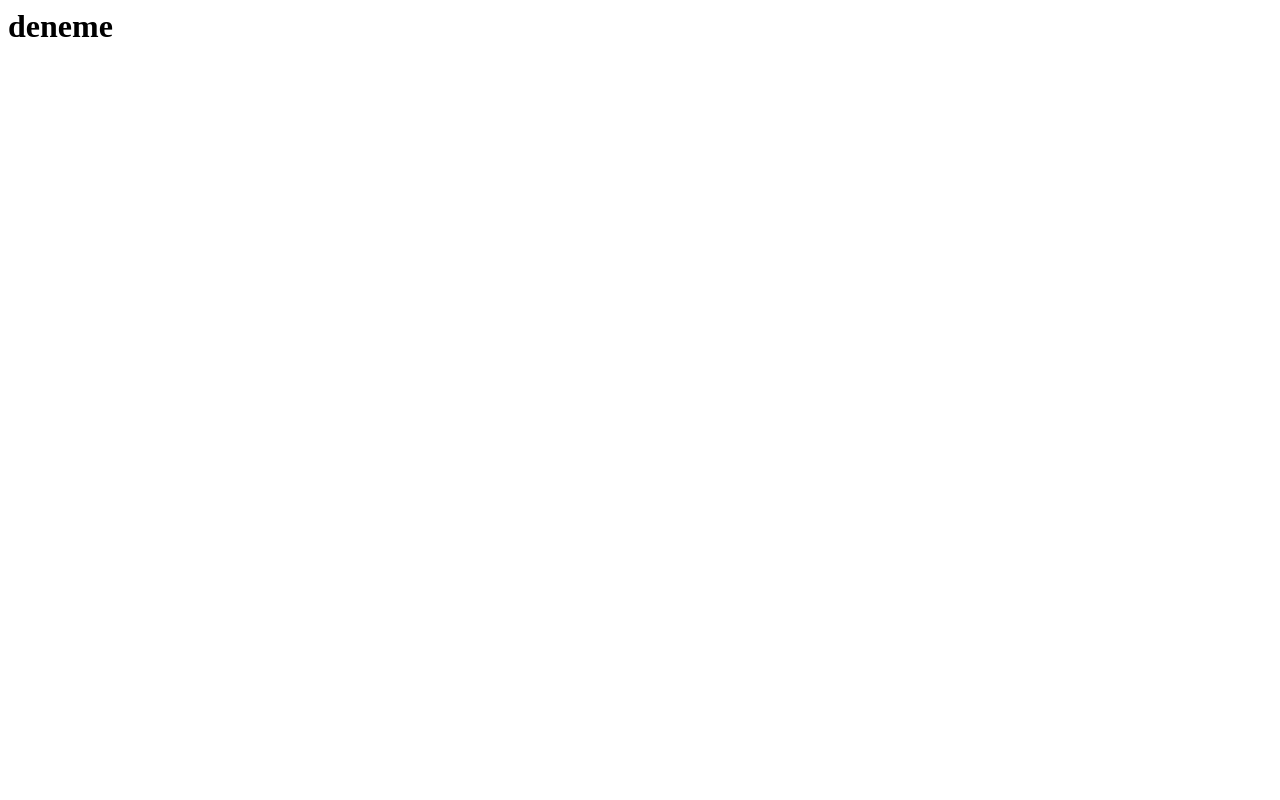
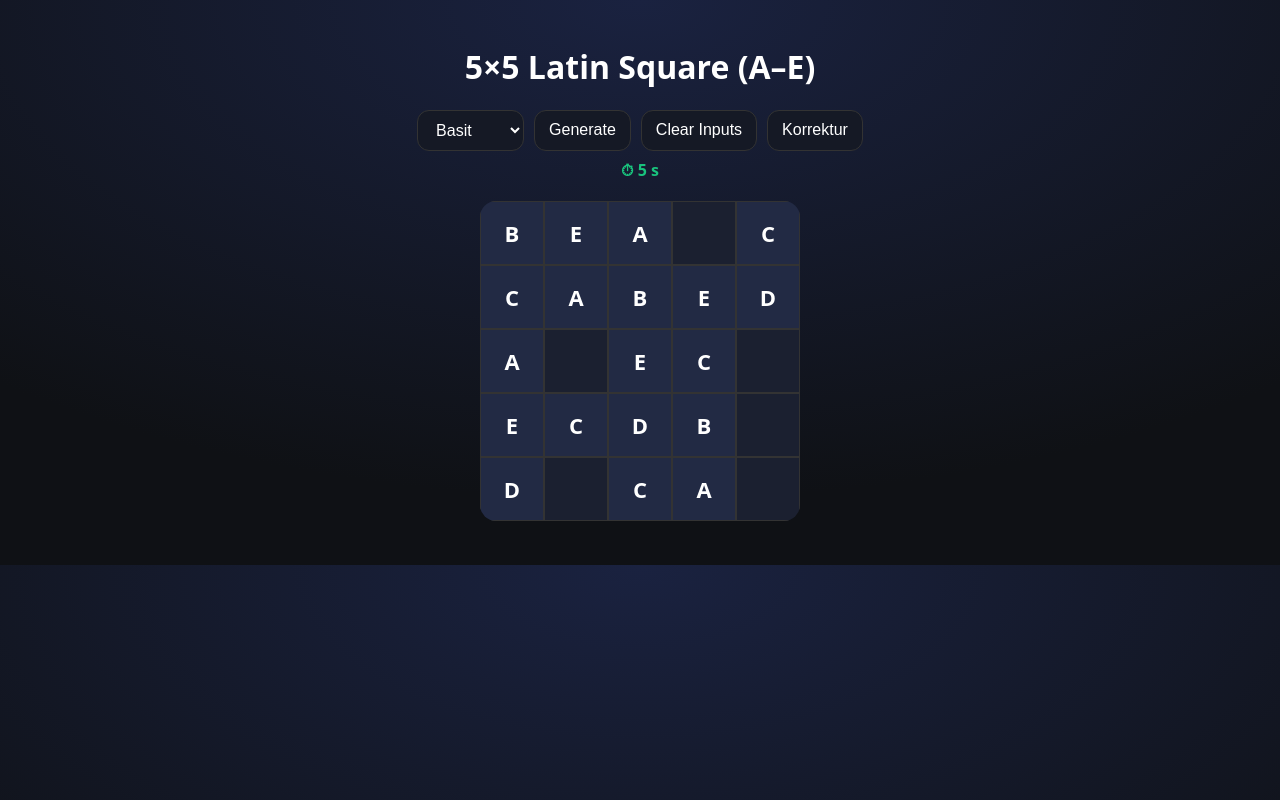
Before and after one commit to suleyman-kaya/suleyman-kaya.github.io, a plain HTML site: page index.html in a window 1280 px wide. Drawn offline with Linux system fonts and the light colour scheme.

Commit message:
latin squares
Added a complete HTML structure for a 5x5 Latin Square game, including styles and scripts for functionality.

```diff
--- a/index.html
+++ b/index.html
@@ -1,2 +1,223 @@
-<h1>deneme</h1>
-<script>alert("it works!")</script>
+<!DOCTYPE html>
+<html lang="tr">
+<head>
+<meta charset="UTF-8" />
+<meta name="viewport" content="width=device-width, initial-scale=1" />
+<title>5×5 Latin Square (A–E)</title>
+
+<style>
+:root{
+  --bg:#0f1115;
+  --cell:#1b2030;
+  --good:#19c37d;
+  --bad:#ff4d4f;
+}
+*{box-sizing:border-box}
+body{
+  margin:0; padding:24px;
+  font-family:system-ui,Arial;
+  background:radial-gradient(1000px 500px at 50% 0%,#1a2240,var(--bg));
+  color:#fff; text-align:center;
+}
+.controls{
+  display:flex; gap:10px; justify-content:center; flex-wrap:wrap;
+}
+select,button{
+  padding:10px 14px; font-size:16px;
+  border-radius:12px; border:1px solid #333;
+  background:#151925; color:#fff; cursor:pointer;
+}
+#timer{margin-top:8px; color:var(--good); font-weight:600}
+
+table{
+  margin:20px auto;
+  border-collapse:separate;
+  border-spacing:0;
+  border-radius:16px;
+  overflow:hidden;
+}
+td{
+  width:64px; height:64px;
+  border:1px solid #333;
+  background:var(--cell);
+  padding:0;
+}
+td.given{background:#222a44}
+.given-val{
+  display:flex;
+  align-items:center;
+  justify-content:center;
+  font-size:22px;
+  font-weight:800;
+}
+input.cell{
+  width:100%; height:100%;
+  border:0; outline:0;
+  background:transparent;
+  color:#eafff4;
+  font-size:22px;
+  font-weight:800;
+  text-align:center;
+  text-transform:uppercase;
+}
+td.bad{box-shadow:inset 0 0 0 3px var(--bad)}
+td.ok{box-shadow:inset 0 0 0 3px var(--good)}
+</style>
+</head>
+
+<body>
+
+<h1>5×5 Latin Square (A–E)</h1>
+
+<div class="controls">
+  <select id="difficulty">
+    <option value="easy">Basit</option>
+    <option value="medium">Orta</option>
+    <option value="hard">Zor</option>
+    <option value="extreme">Çok Zor</option>
+  </select>
+  <button id="btnGen">Generate</button>
+  <button id="btnClear">Clear Inputs</button>
+  <button id="btnCheck">Korrektur</button>
+</div>
+
+<div id="timer">⏱ 0 s</div>
+
+<table id="grid"></table>
+
+<script>
+const SIZE = 5;
+const SYMBOLS = ['A','B','C','D','E'];
+let solution, isHidden;
+let timerInterval, startTime;
+
+/* ---------- Latin Square üretimi ---------- */
+function randPerm(n){
+  const a=[...Array(n).keys()];
+  for(let i=n-1;i>0;i--){
+    const j=Math.floor(Math.random()*(i+1));
+    [a[i],a[j]]=[a[j],a[i]];
+  }
+  return a;
+}
+
+function generateLatinSquare(){
+  const base=[...Array(SIZE)].map((_,r)=>
+    [...Array(SIZE)].map((_,c)=>(r+c)%SIZE)
+  );
+  const sp=randPerm(SIZE), rp=randPerm(SIZE), cp=randPerm(SIZE);
+  return [...Array(SIZE)].map((_,r)=>
+    [...Array(SIZE)].map((_,c)=>SYMBOLS[sp[base[rp[r]][cp[c]]]])
+  );
+}
+
+function difficultyRate(l){
+  return {easy:.3,medium:.45,hard:.6,extreme:.75}[l];
+}
+
+/* ---------- Generate ---------- */
+function generate(){
+  solution = generateLatinSquare();
+
+  isHidden=[...Array(SIZE)].map(()=>Array(SIZE).fill(false));
+  let hide=Math.floor(SIZE*SIZE*difficultyRate(difficulty.value));
+  while(hide--){
+    const r=Math.floor(Math.random()*SIZE);
+    const c=Math.floor(Math.random()*SIZE);
+    isHidden[r][c]=true;
+  }
+  render();
+
+  if(timerInterval) clearInterval(timerInterval);
+  startTime=Date.now();
+  timerInterval=setInterval(()=>{
+    timer.textContent=`⏱ ${Math.floor((Date.now()-startTime)/1000)} s`;
+  },1000);
+}
+
+/* ---------- Render ---------- */
+function render(){
+  grid.innerHTML='';
+  for(let r=0;r<SIZE;r++){
+    const tr=document.createElement('tr');
+    for(let c=0;c<SIZE;c++){
+      const td=document.createElement('td');
+      if(!isHidden[r][c]){
+        td.className='given';
+        td.innerHTML=`<div class="given-val">${solution[r][c]}</div>`;
+      }else{
+        const i=document.createElement('input');
+        i.className='cell';
+        i.maxLength=1;
+        i.oninput=()=>i.value=i.value.replace(/[^A-E]/gi,'').toUpperCase();
+        td.appendChild(i);
+      }
+      tr.appendChild(td);
+    }
+    grid.appendChild(tr);
+  }
+}
+
+/* ---------- Korrektur ---------- */
+function check(){
+  document.querySelectorAll('td').forEach(td=>{
+    td.classList.remove('bad','ok');
+  });
+
+  let hasError=false;
+
+  // satır kontrol
+  for(let r=0;r<SIZE;r++){
+    const seen={};
+    for(let c=0;c<SIZE;c++){
+      const td=grid.rows[r].cells[c];
+      const v=td.innerText || td.querySelector('input')?.value;
+      if(!v) continue;
+      if(seen[v]){
+        td.classList.add('bad');
+        seen[v].classList.add('bad');
+        hasError=true;
+      } else {
+        seen[v]=td;
+      }
+    }
+  }
+
+  // sütun kontrol
+  for(let c=0;c<SIZE;c++){
+    const seen={};
+    for(let r=0;r<SIZE;r++){
+      const td=grid.rows[r].cells[c];
+      const v=td.innerText || td.querySelector('input')?.value;
+      if(!v) continue;
+      if(seen[v]){
+        td.classList.add('bad');
+        seen[v].classList.add('bad');
+        hasError=true;
+      } else {
+        seen[v]=td;
+      }
+    }
+  }
+
+  // ✅ HİÇ HATA YOKSA → YEŞİL
+  if(!hasError){
+    document.querySelectorAll('input.cell').forEach(inp=>{
+      inp.parentElement.classList.add('ok');
+    });
+  }
+}
+
+/* ---------- Events ---------- */
+btnGen.onclick = generate;
+btnCheck.onclick = check;
+btnClear.onclick = () => {
+  document.querySelectorAll('input.cell').forEach(i=>i.value='');
+  document.querySelectorAll('td').forEach(td=>td.classList.remove('bad','ok'));
+};
+
+/* ---------- İlk yükleme ---------- */
+generate();
+</script>
+</body>
+</html>
```
